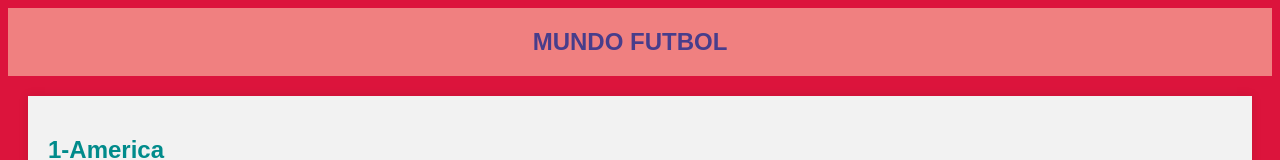
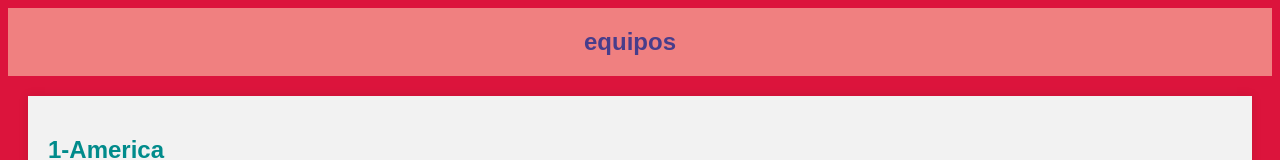
Before and after one commit to alanjim370/Alanweb, a plain HTML site: page equipos.html in a window 1280 px wide. Shown: the top 160 px of the page. Drawn offline with Linux system fonts and the light colour scheme.

Commit message:
Update equipos.html

```diff
--- a/equipos.html
+++ b/equipos.html
@@ -3,14 +3,14 @@
 <head>
   <meta charset="UTF-8">
   <meta name="viewport" content="width=device-width, initial-scale=1.0">
-  <title>Página de inicio</title>
+  <title>equipos</title>
   <link rel="stylesheet" href="styles.css">
 </head>
 <body>
   <header>
     <nav>
       <ul>
-        <li><a href="#" class="titulo-sitio">MUNDO FUTBOL</a></li><br>
+        <li><a href="#" class="titulo-sitio">equipos</a></li><br>
       </ul>
     </nav>
   </header>
```
